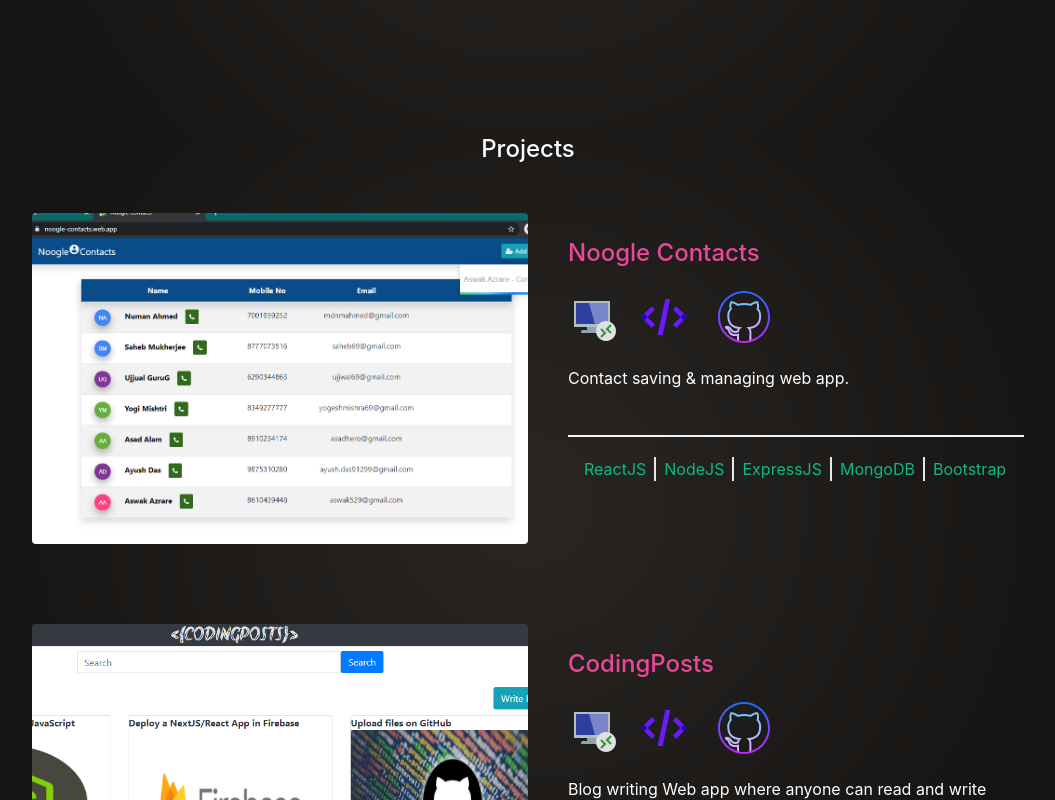
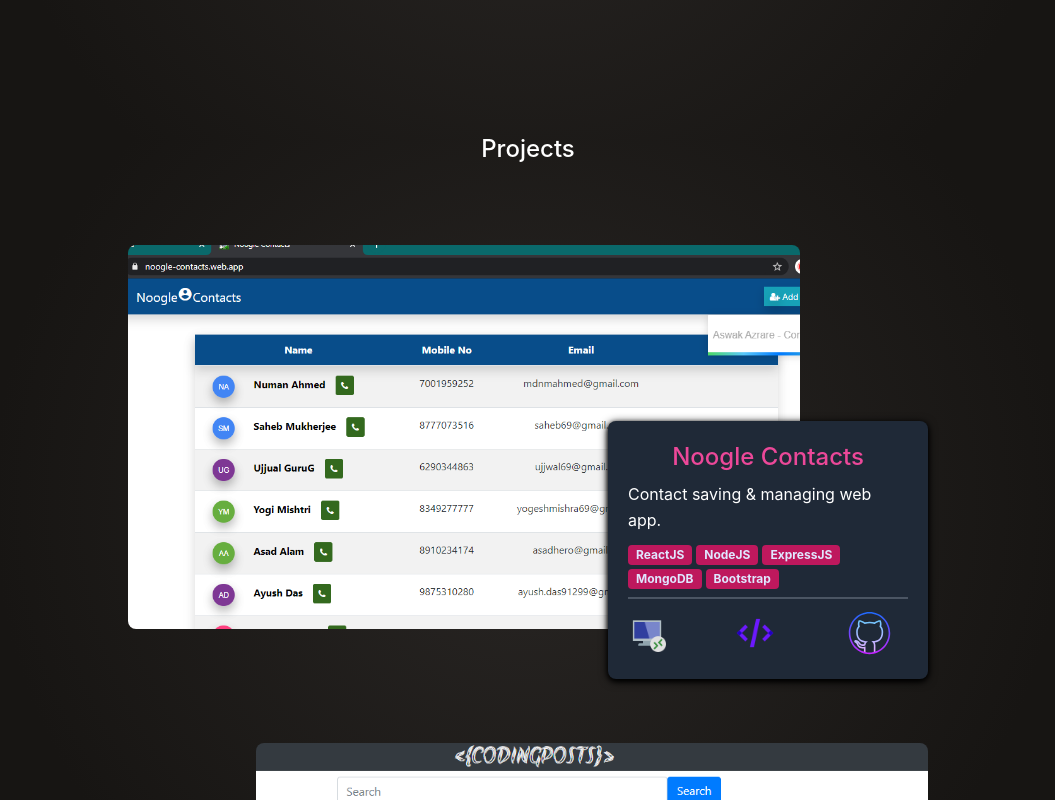
Before and after one commit to num-js/portfolio, a React (Create React App) app: page / in a window 1280 px wide. Shown: the part 3460-4260 px from the top of the page, without its empty margins (112-1167 px from the left). Built offline with nearby package versions, Linux system fonts and the light colour scheme.

Commit message:
Changes in project section

```diff
--- a/src/components/Projects/Projects.js
+++ b/src/components/Projects/Projects.js
@@ -9,14 +9,67 @@
                 <div align="center">
                     <h1 class="text-2xl font-medium text-white title-font mb-2">Projects</h1>
                 </div>
+            </section>
 
 
-                {
-                    projectsData.map(projectData => (
-                        <SingleProject projectData={projectData} />
-                    ))
-                }
+            <section class="text-gray-600 body-font">
+                <div class="container px-10 lg:px-60 mt-20 mx-auto">
 
+                    {
+                        projectsData.map((projectData, index) => {
+                            const isLeftSide = index % 2 == 0;
+                            return (
+                                <div className={`-mb-36 ${isLeftSide ? 'mr-32' : 'ml-32'}`}>
+                                    <div class="p-5 rounded-lg h-96 w-full bg-cover mr-30 cursor-pointer" style={{ backgroundImage: `url(${projectData.image})` }}>
+
+                                    </div>
+
+                                    <div class={`bg-gray-800 p-5 rounded-lg min-h-64 w-80 relative -top-52 ${isLeftSide ? 'ml-auto left-32' : '-left-32'}`}
+                                        style={{ boxShadow: '0 2px 5px 0 rgb(0 0 0 / 100%), 0 2px 10px 0 rgb(0 0 0 / 100%)' }}
+                                    >
+                                        <h1 class="text-pink-500 text-2xl title-font font-medium mb-1 text-center">{projectData.name}</h1>
+
+                                        <p class="leading-relaxed text-white my-2">
+                                            {projectData.description}
+                                        </p>
+
+                                        <div class="my-2">
+                                            {
+                                                projectData.usedTech.map((tech, index) => (
+                                                    <span key={index} class="inline-flex items-center justify-center px-2 py-1 mr-1 text-xs font-bold leading-none text-indigo-100 bg-pink-700 rounded">
+                                                        {tech}
+                                                    </span>
+                                                ))
+                                            }
+                                        </div>
+
+                                        <div class="flex items-center border-b-2 border-gray-600"></div>
+
+                                        <div class="flex mt-2 justify-between items-center">
+                                            <span>
+                                                <a target="_BLANK" href={projectData.demo}>
+                                                    <img alt="numan ahmed" src="../icons/demo.png" width="80%" />
+                                                </a>
+                                            </span>
+                                            <span>
+                                                <a target="_BLANK" href={projectData.code}>
+                                                    <img alt="numan ahmed" src="../icons/codes.png" width="80%" />
+                                                </a>
+                                            </span>
+                                            <span>
+                                                <a target="_BLANK" href={`${projectData.repo}`}>
+                                                    <img alt="numan ahmed" src="../icons/github-small.svg" width="80%" />
+                                                </a>
+                                            </span>
+                                        </div>
+                                    </div>
+                                </div>
+                            )
+                        })
+                    }
+
+
+                </div>
             </section>
         </>
     );
```
